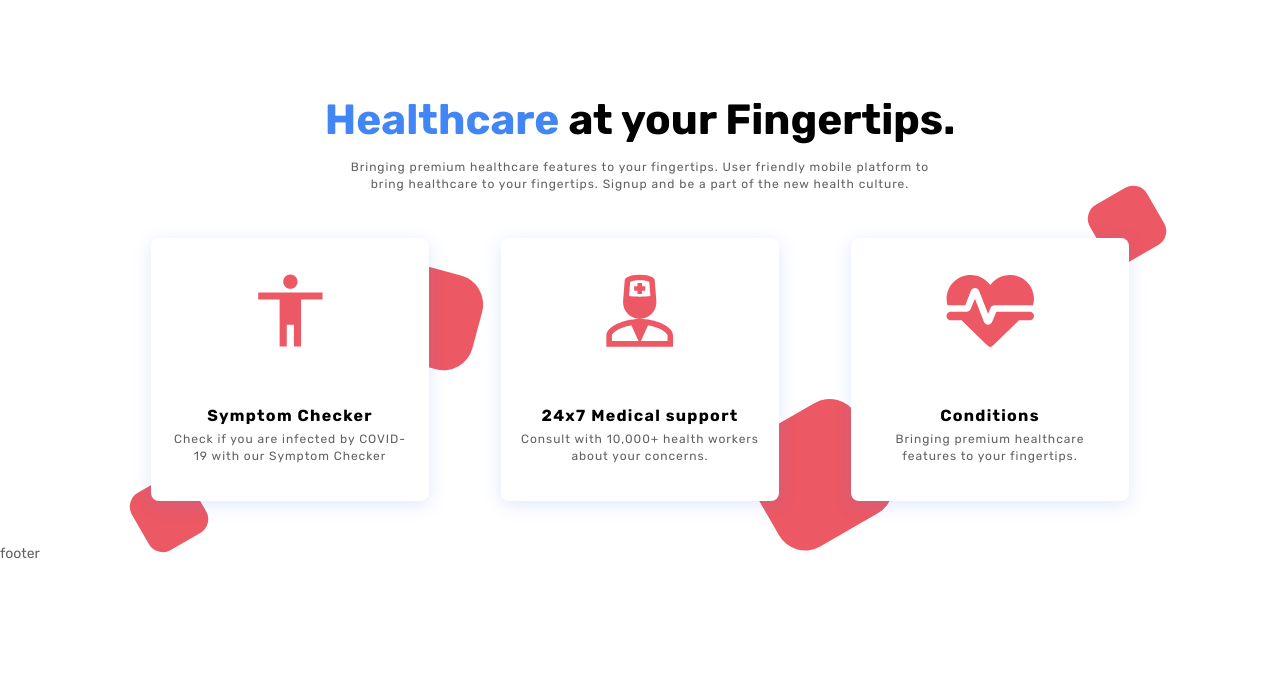
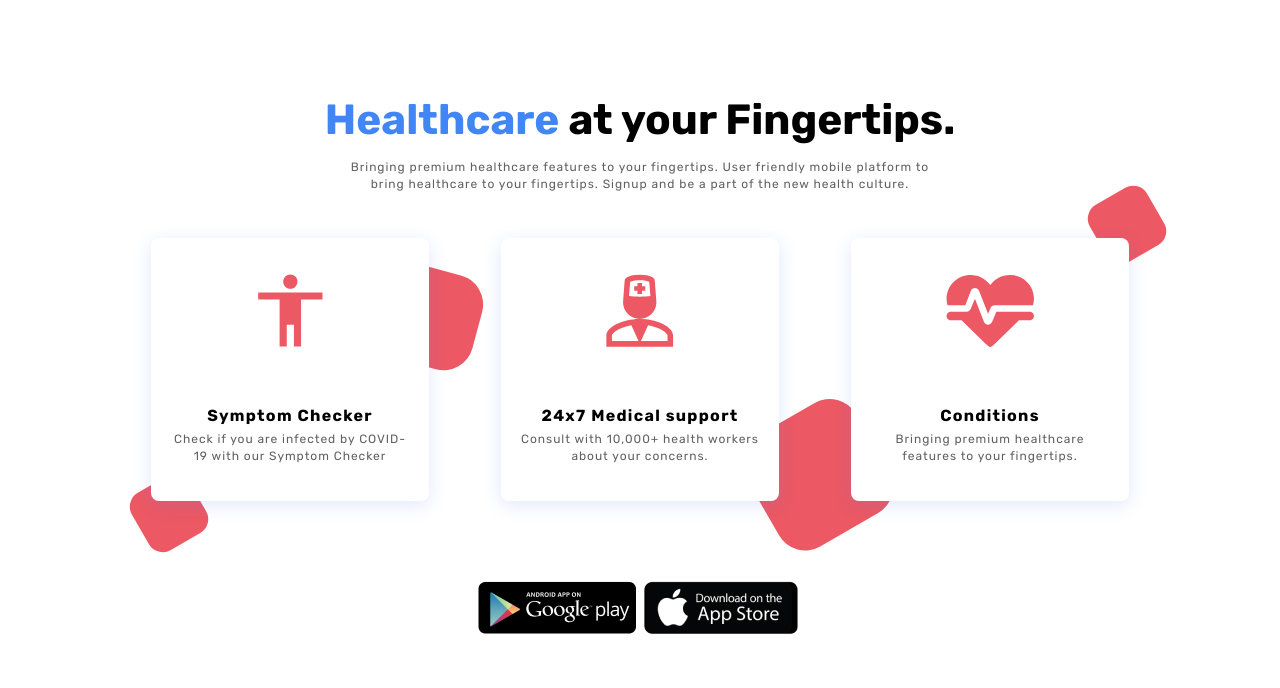
Before and after one commit to yaroslavskiba/goCorona, a plain HTML site: page index.html in a window 1280 px wide. Shown: the part 1952-2640 px from the top of the page. Before the commit the page ends 2513 px from the top, so only its background shows below. Drawn offline with Linux system fonts and the light colour scheme; a script that the page names is missing.

Commit message:
add footer

```diff
--- a/css/style.css
+++ b/css/style.css
@@ -396,6 +396,7 @@ body._lock {
 	}
 }
 
+
 /* ------------------------- */
 
 .experts {
@@ -519,6 +520,12 @@ body._lock {
 		flex: 1 1 auto;
 		aspect-ratio: 4 / 3;
 	}
+	.experts {
+		padding: 53px 0 86px 0;
+	}
+	.experts__decor-3 {
+		display: none;
+	}
 }
 
 /* ---------------- */
@@ -621,3 +628,19 @@ body._lock {
 		top: -46px;
 	}
 }
+
+/* ----------------- */
+
+.footer {
+	padding: 28px 0 46px 0;
+}
+.footer__container {
+	display: flex;
+	justify-content: center;
+	align-items: center;
+}
+@media (max-width: 480px) {
+	.footer__container {
+		flex-direction: column;
+	}
+}
--- a/index.html
+++ b/index.html
@@ -186,7 +186,14 @@
 			</section>
 		</main>
 		<footer class="footer">
-			footer
+			<div class="footer__container">
+				<a href="#" class="footer__social">
+					<img src="img/footer-google-play.jpg" alt="">
+				</a>
+				<a href="#" class="footer__social">
+					<img src="img/footer-app-store.jpg" alt="">
+				</a>
+			</div>
 		</footer>
 	</div>
 	<script src="js/script.js"></script>
```
